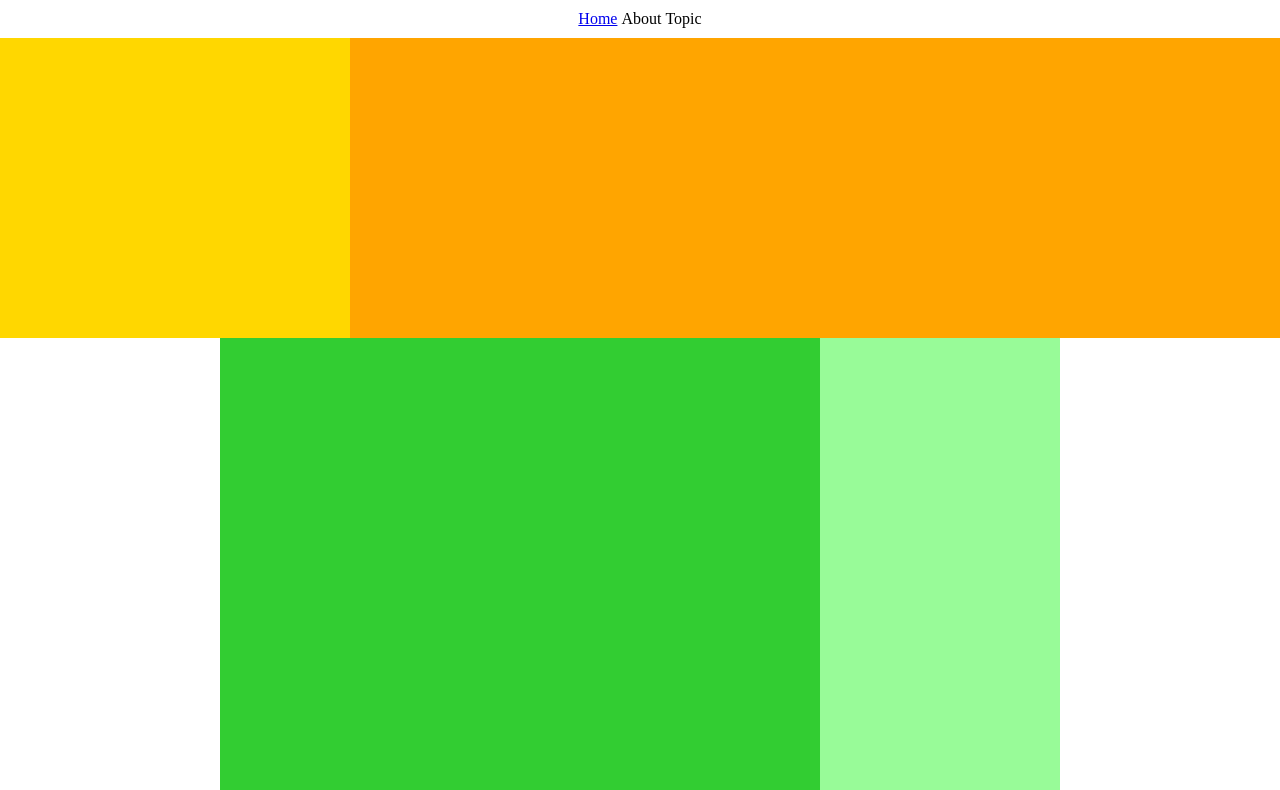
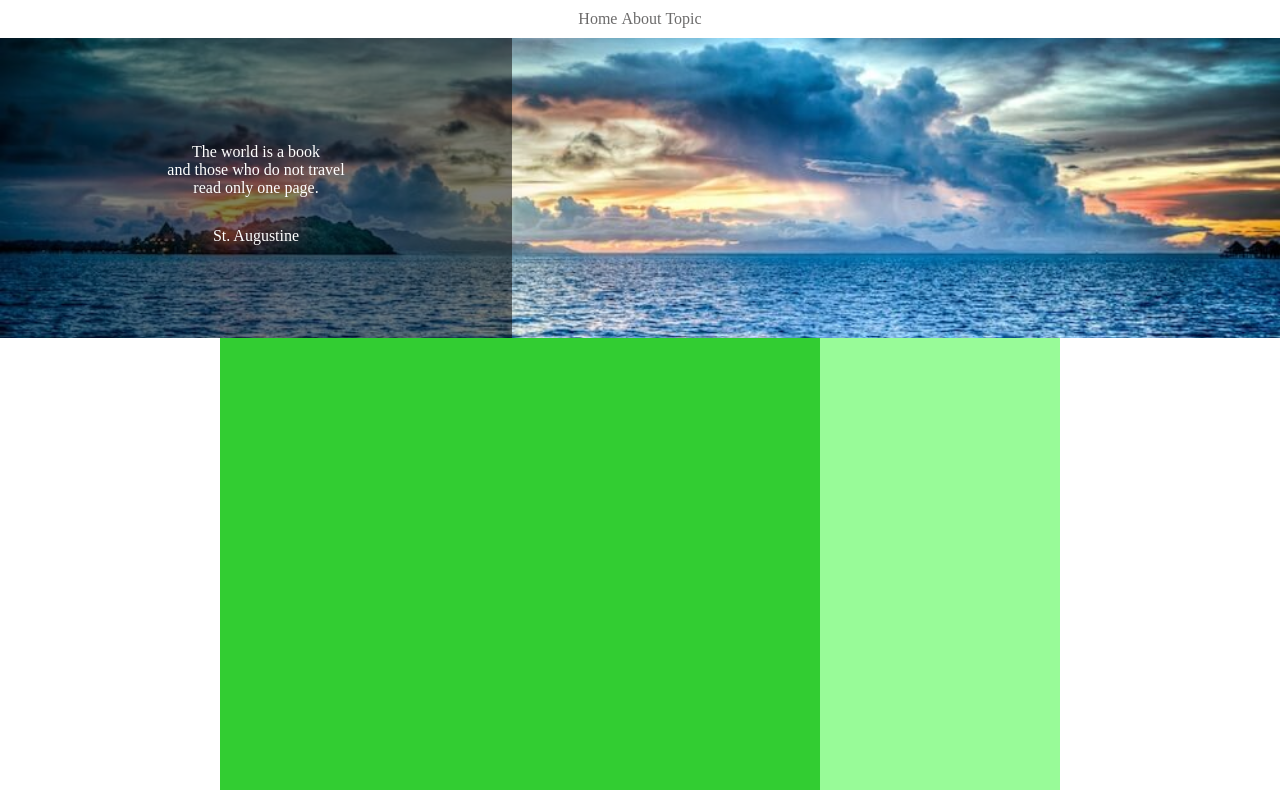
Before and after one commit to ri3513/CARAVAN, a plain HTML site: page index.html in a window 1280 px wide. Shown: the part 67-857 px from the top of the page. Drawn offline with Linux system fonts and the light colour scheme.

Commit message:
CARAVAN3

```diff
--- a/index.html
+++ b/index.html
@@ -30,6 +30,14 @@
 <div class="main-visual">
 
 <div class="main-visual-content">
+    <p class="main-visual-text">
+        The world is a book <br/>
+        and those who do not travel <br/>
+         read only one page.
+    </p>
+    <p class="main-visual-name">
+        St. Augustine
+    </p>
 
 
 </div>
@@ -53,7 +61,10 @@
 
 </div>
 
-<footer></footer>
+<footer>
+    <p class="footer-text">© All rights reserved by Infratop.Inc.</p>
+
+</footer>
 
 
 
--- a/style.css
+++ b/style.css
@@ -2,6 +2,11 @@
     margin: 0;
     padding: 0;
     box-sizing: border-box;
+    color: #6c6b6b;
+  }
+
+  a {
+    text-decoration: none;
   }
 
   header {
@@ -30,13 +35,25 @@
   .main-visual {
       width: 100%;
       height: 300px;
-      background-color: orange
+      background-image: url(img/mv.jpg);
+      background-size: cover;
+      background-position: center;
   }
   .main-visual-content {
-      width: 350px;
+      width: 40%;
       height: 300px;
-      background-color: gold;
+      background-color: rgba( 0, 0, 0, 0.5);
+      text-align: center;
+      padding-top: 105px;
   }
+  .main-visual-text {
+    color: #fff; /* 文字色を白に変更 */
+  }
+  .main-visual-name {
+    margin-top: 30px; /* 上側の外側の余白 */
+    color: #fff; /* 文字色を白に変更 */
+  }
+
 
   .main {
       width: 840px;
@@ -60,6 +77,13 @@
 
 
 footer {
-    width: 100%; /* 横幅いっぱい */
-    height: 120px; /* 高さ120px */
-  }
+        width: 100%;
+        height: 120px;
+        text-align: center;
+        line-height: 120px;
+        background-color: #848282;
+}
+
+      .footer-text {
+        color: #fff;
+      }
```
Also changed, not shown: img/airport.jpg (added), img/asia.jpg (added), img/desert.jpg (added), img/forest.jpg (added), img/italy.jpg (added), img/japan.jpg (added), img/japan2.jpg (added), img/lake.jpg (added), img/mv.jpg (added), img/person.jpg (added), img/road.jpg (added), img/snow.jpg (added), 1 other file.
